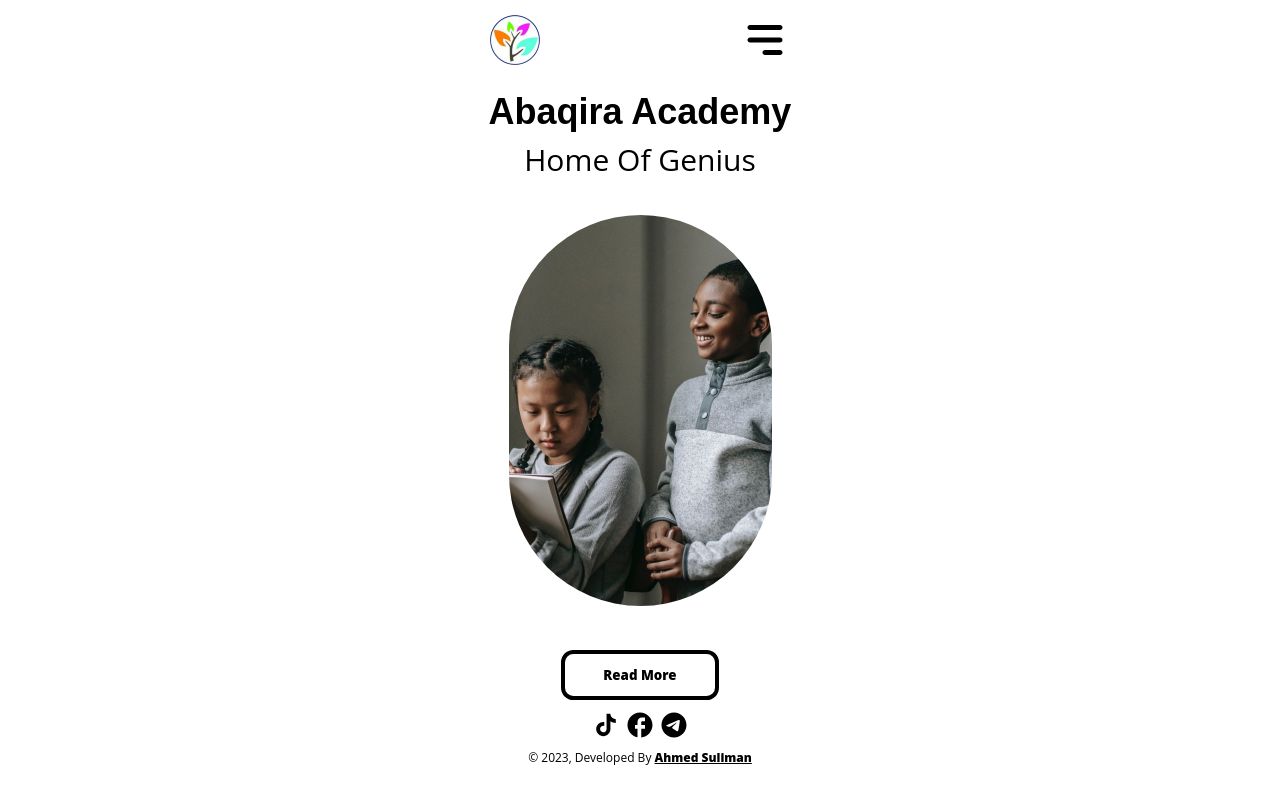
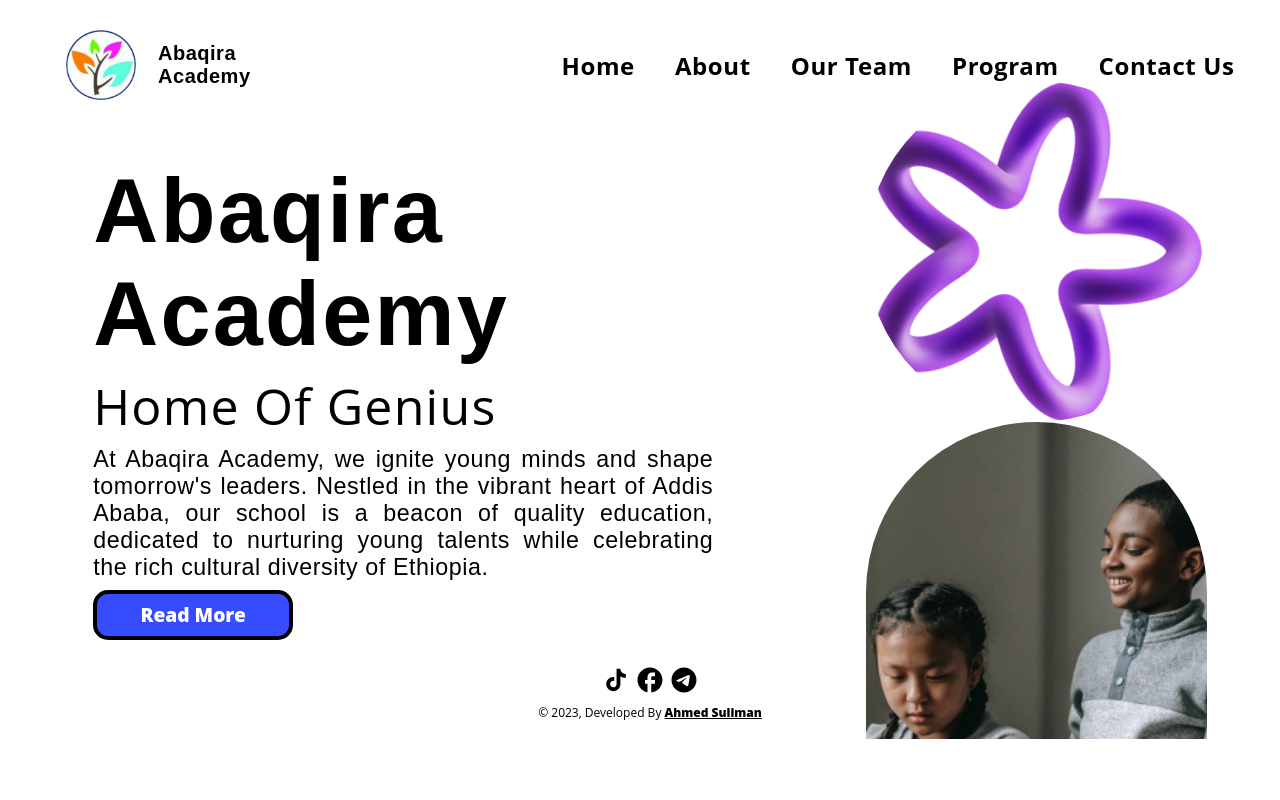
Before and after one commit to ahmedonour/Abaqira-Academy, a SvelteKit app: page / in a window 1280 px wide. Built offline with nearby package versions, Linux system fonts and the light colour scheme.

Commit message:
Desktop Layout for the Home Page

```diff
--- a/src/app.html
+++ b/src/app.html
@@ -4,7 +4,7 @@
 		<meta charset="utf-8" />
 		<link rel="icon" href="%sveltekit.assets%/favicon.png" />
 		<meta name="viewport" content="width=device-width" />
-		<link rel="stylesheet" href="style.css">
+		<link rel="stylesheet" href="style.css" />
 		%sveltekit.head%
 	</head>
 	<body data-sveltekit-preload-data="hover">
--- /dev/null
+++ b/src/component/About Page /About-text.svelte
@@ -0,0 +1,32 @@
+<script>
+	export let heading;
+	export let paragraph;
+</script>
+
+<div class="about-text">
+	<h1>{heading}</h1>
+	<p>{paragraph}</p>
+</div>
+
+<style>
+	.about-text {
+		width: var(--Main-width);
+	}
+	.about-text h1 {
+		font-family: var(--ff-DM-Sans);
+		font-weight: 500;
+		font-size: 27px;
+		color: #000;
+
+		line-height: normal;
+	}
+	.about-text p {
+		color: #000;
+		text-align: justify;
+		font-family: var(--ff-Open-Sans);
+		font-size: 15.2px;
+		font-style: normal;
+		font-weight: 400;
+		line-height: normal;
+	}
+</style>
--- a/src/component/Footer.svelte
+++ b/src/component/Footer.svelte
@@ -11,9 +11,9 @@
 
 <style>
 	footer {
-        margin: 10px;
+		margin: 10px;
 		display: flex;
-		width: 360px;
+		width: 100vw;
 		height: 64px;
 		padding: 0px 65px 9.615px 65px;
 		flex-direction: column;
@@ -29,9 +29,9 @@
 		font-weight: 400;
 		line-height: normal;
 	}
-    footer .footer-text p a{
-        color: #000;
-        font-weight: 800;
-        text-decoration: underline;
-    }
+	footer .footer-text p a {
+		color: #000;
+		font-weight: 800;
+		text-decoration: underline;
+	}
 </style>
--- a/src/component/Hero.svelte
+++ b/src/component/Hero.svelte
@@ -1,19 +1,21 @@
 <script>
-	import { fly } from 'svelte/transition';
 </script>
 
 <section class="Hero">
 	<div class="hero-text">
 		<h1>Abaqira Academy</h1>
 		<p>Home Of Genius</p>
+		<p class="hero-desktop">
+			At Abaqira Academy, we ignite young minds and shape tomorrow's leaders. Nestled in the vibrant
+			heart of Addis Ababa, our school is a beacon of quality education, dedicated to nurturing
+			young talents while celebrating the rich cultural diversity of Ethiopia.
+		</p>
 	</div>
 	<div class="hero-img">
+		<img src="star.png" alt="" srcset="" id="star" />
 		<!-- svelte-ignore a11y-img-redundant-alt -->
-		<img
-			in:fly={{ delay: 250, duration: 800, x: 100 }}
-			src="Hero-image.png"
-			alt="Image Of Studant"
-		/>
+		<img src="Hero-image.png" alt="Image Of Studant" srcset="" />
+		<img src="cube.png" alt="" srcset="" id="cube" />
 	</div>
 	<div class="hero-button">
 		<a href="/about"><button>Read More</button></a>
@@ -22,7 +24,7 @@
 
 <style>
 	.Hero {
-		width: 313px;
+		width: var(--Sec-width);
 		margin-top: 26px;
 		display: flex;
 		justify-content: center;
@@ -46,8 +48,15 @@
 		font-weight: 400;
 		font-size: 30px;
 	}
+	.hero-text .hero-desktop {
+		display: none;
+	}
 	.hero-img {
 		margin-top: 35px;
+	}
+	.hero-img #star,
+	#cube {
+		display: none;
 	}
 	.hero-img img {
 		border-radius: 140px;
@@ -57,7 +66,7 @@
 	}
 	.hero-button a button {
 		display: flex;
-		width: 158.643px;
+		width: 44.0675vw;
 		height: 50px;
 		padding: 12.346px 27.864px 12.654px 27.778px;
 		justify-content: center;
@@ -69,10 +78,99 @@
 		border-radius: 12.346px;
 		border: 4px solid #000;
 		background: #fff;
-        columns: #000;
+		columns: #000;
 	}
-    .hero-button a button:hover{
-        background-color: #000;
-        color: #fff;
-    }
+	.hero-button a button:hover {
+		background-color: #000;
+		color: #fff;
+	}
+	@media screen and (min-width: 800px) {
+		.Hero {
+			display: grid;
+			grid-template-columns: repeat(1fr, 2);
+			grid-column-gap: 1rem;
+			grid-template-rows: 50px 370px 80px;
+			margin-top: 20px;
+			margin-bottom: 20px;
+			align-items: center;
+			max-width: 90vw;
+			max-height: 604px;
+		}
+		.hero-img {
+			margin-top: 0;
+			max-width: 405px;
+			max-height: 608px;
+			grid-column: 2;
+			grid-row: 1 / span 3;
+		}
+		.hero-img img {
+			width: 100%;
+			height: 100%;
+			border-radius: 200px;
+		}
+		.hero-img #star,
+		#cube {
+			display: block;
+		}
+
+		.hero-text {
+			justify-content: center;
+			align-items: flex-start;
+			grid-column: 1;
+			grid-row: 2/3;
+		}
+		.hero-text h1 {
+			color: #000;
+			font-family: var(--ff-DM-Sans);
+			font-size: 90px;
+			font-style: normal;
+			font-weight: 700;
+			line-height: normal;
+			letter-spacing: 2.25px;
+		}
+		.hero-text p {
+			color: #000;
+			font-family: var(--ff-Open-Sans);
+			font-size: 50px;
+			font-style: normal;
+			font-weight: 400;
+			line-height: normal;
+			letter-spacing: 1.25px;
+		}
+		.hero-button {
+			grid-row: 3/3;
+			grid-column: 1;
+			gap: 60px;
+		}
+		.hero-text .hero-desktop {
+			max-width: 620px;
+			max-height: 150px;
+			display: block;
+			color: #000;
+			text-align: justify;
+			font-family: var(--ff-DM-Sans);
+			font-size: 23.25px;
+			font-style: normal;
+			font-weight: 400;
+			line-height: normal;
+			letter-spacing: 0.581px;
+		}
+		.hero-button a button {
+			width: 200px;
+			height: 50px;
+			display: inline-flex;
+			/* padding: 20px 46px 20px 45px; */
+			justify-content: center;
+			align-items: center;
+			border-radius: 15px;
+			background: #384cff;
+			color: #fff;
+			font-size: 1.2rem;
+			cursor: pointer;
+		}
+		.hero-button a button:hover {
+			background: #fff;
+			color: #384cff;
+		}
+	}
 </style>
--- a/src/component/Nav.svelte
+++ b/src/component/Nav.svelte
@@ -1,11 +1,36 @@
+<script>
+	let isOpen = false;
+
+	function toggleMenu() {
+		isOpen = !isOpen;
+	}
+</script>
+
 <nav>
-	<img src="favicon.png" alt="Abaqira Logo" />
-	<img src="menu.svg" alt="" />
-	<ul>
+	<div class="logo">
+		<img src="favicon.png" alt="Abaqira Logo" />
+		<div class="logo-text">
+			<p>Abaqira</p>
+			<p>Academy</p>
+		</div>
+	</div>
+	<button on:click={toggleMenu}><img src="menu.svg" alt="" /></button>
+	{#if isOpen}
+		<ul id="mobile-nav">
+			<button on:click={toggleMenu} id="close"><img src="x.svg" alt="" /></button>
+			<li><a href="/" on:click={toggleMenu}>Home</a></li>
+			<li><a href="/about" on:click={toggleMenu}>About</a></li>
+			<li><a href="/ourteam" on:click={toggleMenu}>Our Team</a></li>
+			<li><a href="ourprogram" on:click={toggleMenu}>Our Program</a></li>
+			<li><a href="/contactus" on:click={toggleMenu}>Contact Us</a></li>
+		</ul>
+	{/if}
+	<ul id="desktop-nav">
 		<li><a href="/">Home</a></li>
+
 		<li><a href="/about">About</a></li>
-		<li><a href="/ourteam" >Our Team</a></li>
-		<li><a href="ourprogram" >Our Program</a></li>
+		<li><a href="/ourteam">Our Team</a></li>
+		<li><a href="/ourprogram">Program</a></li>
 		<li><a href="/contactus">Contact Us</a></li>
 	</ul>
 </nav>
@@ -15,24 +40,110 @@
 		width: 50px;
 		height: 50px;
 	}
+	button {
+		background-color: transparent;
+		cursor: pointer;
+		border: none;
+	}
 	nav {
-        margin-top: 15px;
+		margin-top: 15px;
 		display: flex;
-		width: 300px;
+		width: var(--Main-width);
 		height: 50px;
 		justify-content: center;
 		align-items: flex-start;
 		gap: 200px;
 		flex-shrink: 0;
-		overflow: hidden;
 	}
-	ul {
-		display: none;
+	nav #mobile-nav {
+		position: absolute;
+		right: 10vw;
+		top: 100px;
+		border: 2px solid #000;
 		width: 200px;
 		height: 300px;
 		flex-shrink: 0;
 		border-radius: 30px;
 		background: rgba(255, 255, 255, 0.5);
 		backdrop-filter: blur(25px);
+		padding-inline-start: 25px;
+		padding-top: 60px;
+	}
+	nav #mobile-nav li {
+		font-family: var(--ff-Open-Sans);
+		font-size: 22.29px;
+		font-style: normal;
+		font-weight: 800;
+		line-height: normal;
+		list-style: none;
+	}
+	.logo .logo-text {
+		display: none;
+	}
+	nav #mobile-nav #close {
+		position: absolute;
+		top: 18px;
+		right: 20px;
+	}
+	#desktop-nav {
+		display: none;
+	}
+	@media screen and (min-width: 800px) {
+		* {
+			padding: 0;
+			margin: 0;
+		}
+		button {
+			display: none;
+		}
+		nav {
+			height: 100px;
+			width: 100vw;
+			display: flex;
+			justify-content: space-around;
+			align-items: center;
+		}
+		nav .logo {
+			display: flex;
+			width: 185px;
+			height: 70px;
+			gap: 20px;
+			justify-content: space-between;
+		}
+		nav .logo img {
+			width: 70px;
+			height: 70px;
+		}
+		nav .logo .logo-text {
+			display: flex;
+			flex-direction: column;
+			height: 100%;
+			justify-content: center;
+			align-items: flex-start;
+		}
+		nav .logo .logo-text p {
+			color: #000;
+			font-family: var(--ff-DM-Sans);
+			font-size: 20px;
+			font-style: normal;
+			font-weight: 900;
+			line-height: normal;
+			letter-spacing: 0.5px;
+		}
+
+		#desktop-nav {
+			display: flex;
+			justify-content: space-between;
+			align-items: center;
+			gap: 40px;
+			list-style: none;
+			color: #000;
+			font-family: var(--ff-Open-Sans);
+			font-size: 24px;
+			font-style: normal;
+			font-weight: 700;
+			line-height: normal;
+			letter-spacing: 0.6px;
+		}
 	}
 </style>
--- a/src/routes/+layout.svelte
+++ b/src/routes/+layout.svelte
@@ -1,17 +1,31 @@
 <script>
-	import Footer from "../component/Footer.svelte";
-import Nav from "../component/Nav.svelte";
+	import { fly } from 'svelte/transition';
+	import Footer from '../component/Footer.svelte';
+	import Nav from '../component/Nav.svelte';
 
+	export let data;
+</script>
 
-</script>
-<main>
-    <Nav/>
-    <slot />
-    <Footer />
-</main>
+<div class="app">
+	<Nav />
+	{#key data.url}
+		<main in:fly={{ x: -200, duration: 1000, delay: 1000 }} out:fly={{ x: 200, duration: 1000 }}>
+			<slot />
+		</main>
+	{/key}
+	<Footer />
+</div>
+
 <style>
-    main{
-        display: grid;
-        place-items: center;
-    }
+	.app {
+		display: grid;
+		place-items: center;
+		max-width: 100vw;
+		margin: 0;
+		padding: 0;
+		overflow-x: hidden;
+	}
+	main {
+		max-width: 100%;
+	}
 </style>
--- /dev/null
+++ b/src/routes/+layout.ts
@@ -0,0 +1,5 @@
+export function load({ url }) {
+	return {
+		url: url.pathname
+	};
+}
--- a/src/routes/+page.svelte
+++ b/src/routes/+page.svelte
@@ -1,14 +1,16 @@
 <script>
-	import Hero from "../component/Hero.svelte";
+	import Hero from '../component/Hero.svelte';
+</script>
 
+<svelte:head>
+	<title>Abaqira Academy | Home Of Genius</title>
+</svelte:head>
+<main>
+	<Hero />
+</main>
 
-
-</script>
-<main>
-    <Hero />
-</main>
 <style>
-    /* main{
+	/* main{
         display: grid;
         place-items: center;
     } */
--- /dev/null
+++ b/src/routes/about/+page.svelte
@@ -0,0 +1,123 @@
+<script>
+	import AboutText from '../../component/About Page /About-text.svelte';
+</script>
+
+<main>
+	<div class="about-title">
+		<h1>About Us</h1>
+	</div>
+	<AboutText
+		heading="Who We Are"
+		paragraph="Welcome to Abaqira Academy, an educational institution dedicated to excellence in Addis Ababa, Ethiopia. Founded with a vision to provide a holistic and culturally enriching learning experience, Abaqira Academy has been a beacon of quality education for the community since its inception."
+	/>
+	<AboutText
+		heading="Our Story"
+		paragraph="Abaqira Academy was established in 2013 with a passion for nurturing young minds and fostering a sense of belonging within our diverse community. We recognized the need for an educational institution that not only excels academically but also embraces and celebrates Ethiopia's rich cultural heritage. Our journey began with a commitment to provide an exceptional learning environment where students can thrive academically, morally, and socially."
+	/>
+	<AboutText
+		heading="Our Mission"
+		paragraph="At Abaqira Academy, our mission is to empower students with knowledge, character, and a deep appreciation for their Ethiopian heritage. We strive to:"
+	/>
+	<ol>
+		<li>Foster Academic Excellence:</li>
+		<p>
+			We offer a curriculum that meets and exceeds national standards, ensuring that our students
+			are well-prepared for their academic journey.
+		</p>
+		<li>Cultivate Cultural Awareness:</li>
+		<p>
+			We celebrate Ethiopia's diverse culture and heritage, promoting inclusivity and respect for
+			all backgrounds.
+		</p>
+		<li>Nurture Moral Values:</li>
+		<p>
+			We instill in our students a strong sense of ethics, responsibility, and compassion, shaping
+			them into responsible citizens.
+		</p>
+		<li>Promote Holistic Development:</li>
+		<p>
+			Beyond academics, we focus on developing well-rounded individuals, encouraging creativity,
+			critical thinking, and leadership skills.
+		</p>
+		<li>Inspire Lifelong Learning:</li>
+		<p>
+			We cultivate a love for learning that goes beyond the classroom, equipping students with the
+			tools they need to thrive in an ever-changing world.
+		</p>
+	</ol>
+	<AboutText
+		heading="Our Approach"
+		paragraph="Abaqira Academy takes a holistic approach to education, recognizing that each child is unique and has their own strengths and talents. We provide a supportive and nurturing environment where students can explore their interests, develop their skills, and build their character. Our dedicated faculty members are passionate about education and work tirelessly to ensure that every student reaches their full potential."
+	/>
+	<AboutText
+		heading="Join the Abaqira Family"
+		paragraph="We invite you to become a part of the Abaqira family, where every student is valued, every culture is celebrated, and every mind is empowered. Whether you are a parent seeking the best education for your child or a student eager to embark on a journey of discovery, we welcome you to explore our website, visit our campus, and experience firsthand the warmth and excellence that define Abaqira Academy."
+	/>
+	<p>
+		Thank you for considering us as your partner in your educational journey. Together, we can shape
+		a brighter future for our children and our nation.
+	</p>
+	<p id="last">“Empowering Minds, Enriching Lives.”</p>
+</main>
+
+<style>
+	main {
+		display: grid;
+		place-items: center;
+	}
+	main .about-title {
+		display: inline-flex;
+		padding: 6px 84.904px 6.69px 84px;
+		justify-content: center;
+		align-items: center;
+	}
+	main h1 {
+		color: #000;
+		font-family: var(--ff-DM-Sans);
+		font-size: 20px;
+		font-style: normal;
+		font-weight: 700;
+		line-height: normal;
+		letter-spacing: 0.5px;
+	}
+	main ol {
+		font-family: var(--ff-Open-Sans);
+		max-width: 75vw;
+	}
+	main ol li {
+		color: #000;
+		font-family: Open Sans;
+		font-size: 15.2px;
+		font-style: normal;
+		font-weight: 700;
+		line-height: normal;
+	}
+	main ol p {
+		color: #000;
+		text-align: justify;
+		font-family: Open Sans;
+		font-size: 15.2px;
+		font-style: normal;
+		font-weight: 400;
+		line-height: normal;
+	}
+	main p {
+		width: var(--Main-width);
+		color: #000;
+		text-align: justify;
+		font-family: Open Sans;
+		font-size: 15.2px;
+		font-style: normal;
+		font-weight: 400;
+		line-height: normal;
+	}
+	main #last {
+		margin-top: 1rem;
+		color: #000;
+		font-family: Open Sans;
+		font-size: 15.2px;
+		font-style: italic;
+		font-weight: 700;
+		line-height: normal;
+	}
+</style>
--- a/static/style.css
+++ b/static/style.css
@@ -1,12 +1,16 @@
 :root {
 	--ff-DM-Sans: 'DM Sans', sans-serif;
 	--ff-Open-Sans: 'Open Sans', sans-serif;
+	/* Size */
+	--Main-width: 83.3vw;
+	--Sec-width: 87vw;
 }
 * {
 	padding: 0;
 	margin: 0;
 	box-sizing: border-box;
 }
-a{
+a {
 	text-decoration: none;
+	color: #000;
 }
```
Also changed, not shown: static/x.svg (added).
